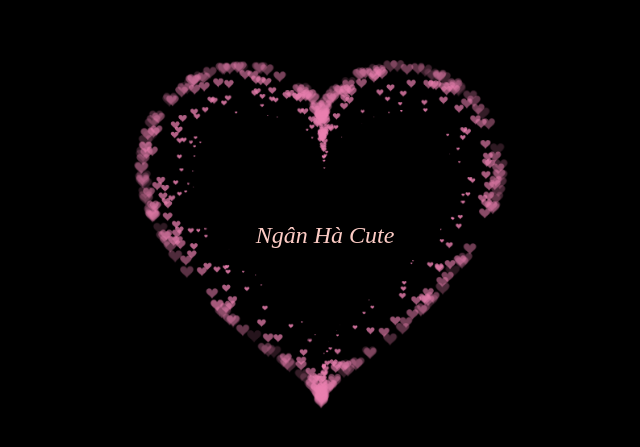
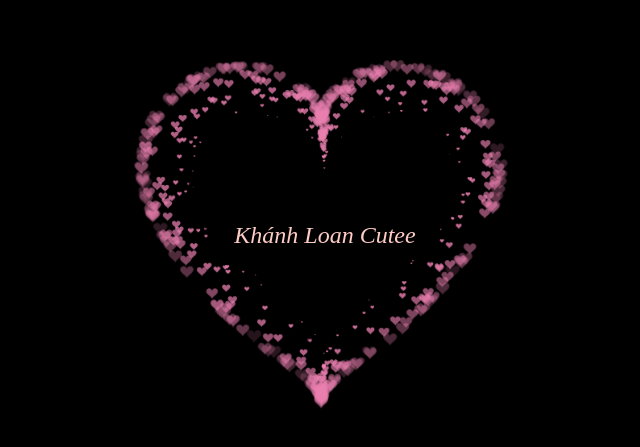
Before and after one commit to vumanhtu123/my_heart, a plain HTML site: page index.html in a window 1280 px wide. Shown: the part 165-612 px from the top of the page, without its empty margins (315-955 px from the left). Drawn offline with Linux system fonts and the light colour scheme.

Commit message:
change girl

```diff
--- a/index.html
+++ b/index.html
@@ -354,7 +354,7 @@
         justify-content: center;
         margin-bottom: 5px;
       ">
-      Ngân Hà Cute
+      Khánh Loan Cutee
     </div>
   </body>
 </html>
```
